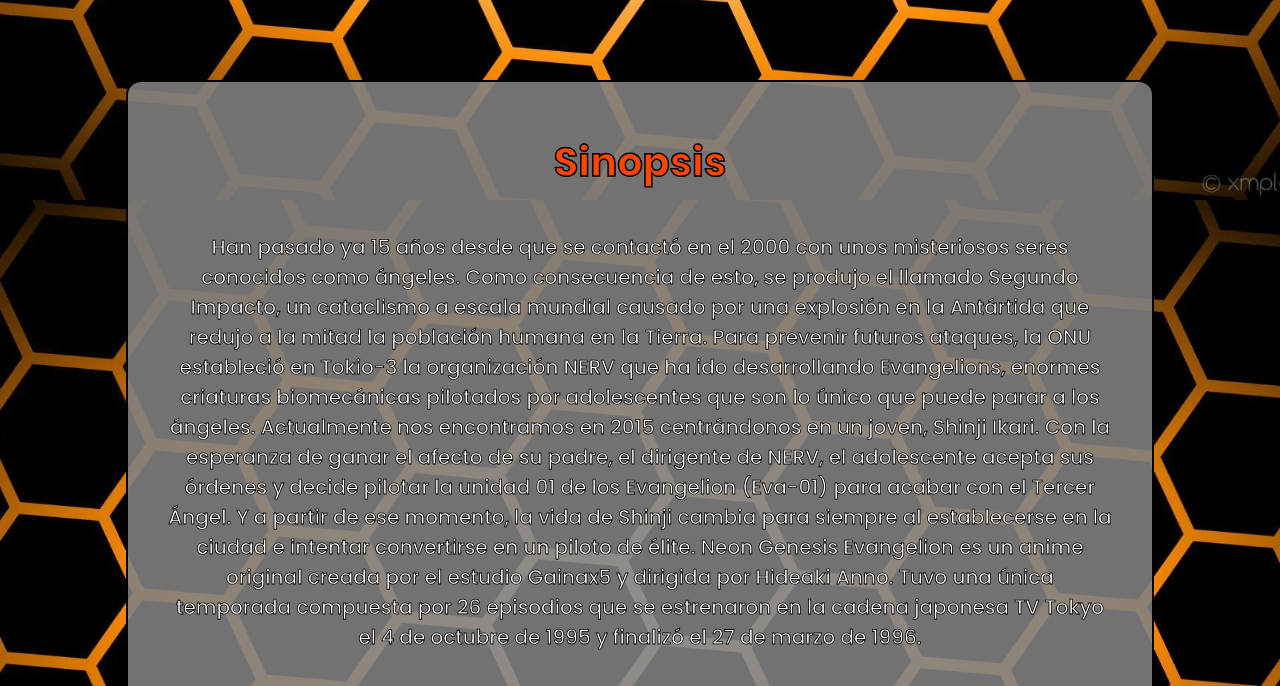
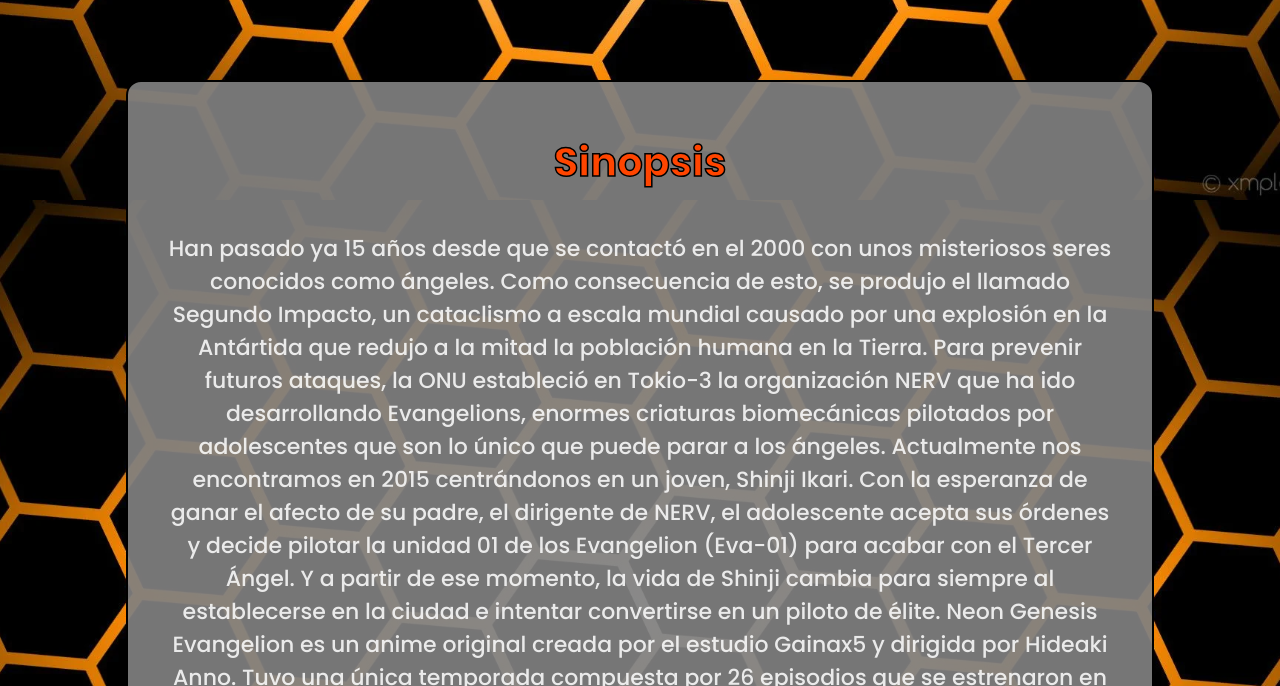
Before and after one commit to DouglasWeitzel/E2-LandigPage, a plain HTML site: page index.html in a window 1280 px wide. Shown: the part 600-1286 px from the top of the page. Drawn offline with Linux system fonts and the light colour scheme.

Commit message:
Cambio color de sinopsis P a blanco

```diff
--- a/style.css
+++ b/style.css
@@ -141,7 +141,7 @@ a:hover {
 }
 
 .sinopsis{
-    background-color: rgba(128, 128, 128, 0.89);
+    background-color: rgba(128, 128, 128, 0.925);
     width: 80%;
     margin: 30px;
     border: 2px solid black;
@@ -162,9 +162,9 @@ a:hover {
 
 .sinp{
     margin: 30px 40px;
-    font-size: 20px;
-    color: rgb(255, 255, 255);
-    -webkit-text-stroke: 0.8px #000000;
+    font-size: 22px;
+    color: rgba(255, 255, 255, 0.849);
+    -webkit-text-stroke: 0px #000000;
 }
 
 .sinimg{
```
Also changed, not shown: 4 other files.
